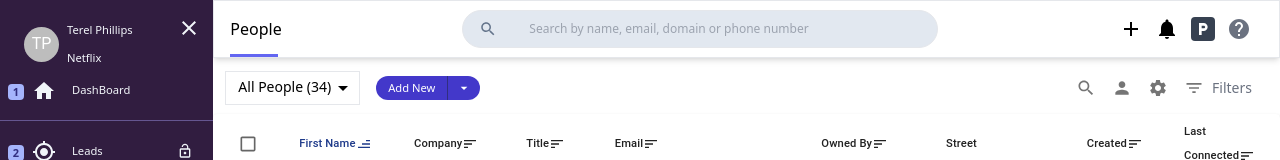
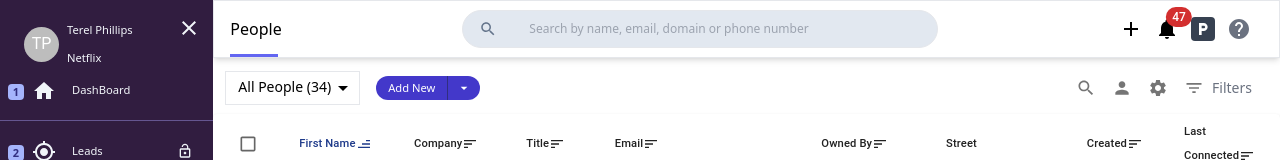
Before and after one commit to TrendiStack/restarone-js-challenge, a React (Vite) app: page / in a window 1280 px wide. Shown: the top 160 px of the page. Built offline with nearby package versions, Linux system fonts and the light colour scheme.

Commit message:
-added notification number to nav

```diff
--- a/src/components/nav/DesktopNav.jsx
+++ b/src/components/nav/DesktopNav.jsx
@@ -5,7 +5,7 @@ import {
   Notifications,
   Search,
 } from "@mui/icons-material";
-import { IconButton, Paper } from "@mui/material";
+import { Badge, IconButton, Paper } from "@mui/material";
 
 const DesktopNav = () => {
   return (
@@ -32,7 +32,9 @@ const DesktopNav = () => {
           <Add />
         </IconButton>
         <IconButton size="large" edge="start" color="inherit" aria-label="menu">
-          <Notifications />
+          <Badge badgeContent={47} color="error">
+            <Notifications />
+          </Badge>
         </IconButton>
         <IconButton size="large" edge="start" color="inherit" aria-label="menu">
           <LocalParking className="bg-gray-700 rounded p-[4px] text-white" />
--- a/src/components/nav/MobileNav.jsx
+++ b/src/components/nav/MobileNav.jsx
@@ -1,4 +1,11 @@
-import { AppBar, Box, IconButton, Toolbar, Typography } from "@mui/material";
+import {
+  AppBar,
+  Badge,
+  Box,
+  IconButton,
+  Toolbar,
+  Typography,
+} from "@mui/material";
 import MenuIcon from "@mui/icons-material/Menu";
 import { Notifications, Add, Help, Search } from "@mui/icons-material";
 import { NavContext } from "../../context/nav-context";
@@ -46,7 +53,9 @@ const MobileNav = () => {
             color="inherit"
             aria-label="menu"
           >
-            <Notifications />
+            <Badge badgeContent={47} color="error">
+              <Notifications />
+            </Badge>
           </IconButton>
           <IconButton
             size="large"
--- a/src/components/sidebar/Sidebar.jsx
+++ b/src/components/sidebar/Sidebar.jsx
@@ -17,7 +17,6 @@ const Sidebar = () => {
         <ul className="h-screen md:h-full overflow-y-scroll md:overflow-y-auto">
           <SidebarOption text="DashBoard" icon="Home" num="1" />
           <div className="bg-[#655691] w-full h-[1px] my-3"></div>
-
           <div className="flex items-center">
             <SidebarOption text="Leads" icon="MyLocation" num="2" />
             <LockOpen className="text-base absolute right-5" />
```
